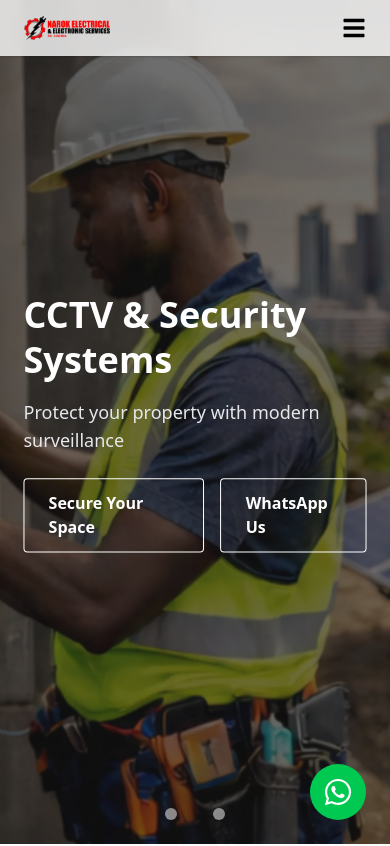
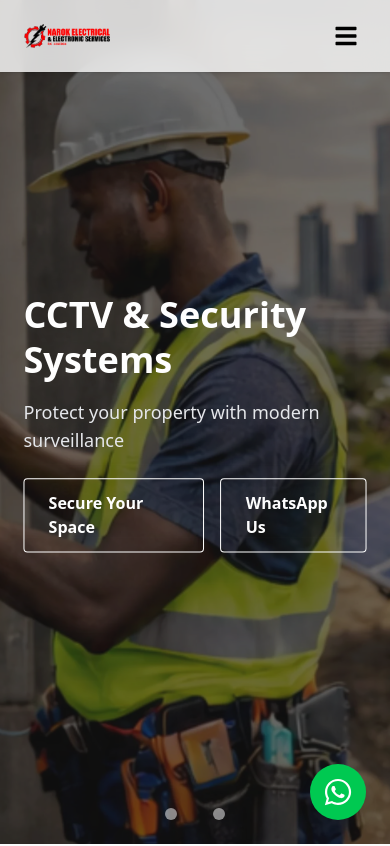
Before and after one commit to Goodlucketi/narok_site, a React (Vite) app: page / in a window 390 px wide. Shown: the top 846 px of the page. Built offline with nearby package versions, Linux system fonts and the light colour scheme.

Commit message:
menu button

```diff
--- a/src/components/Navabr.jsx
+++ b/src/components/Navabr.jsx
@@ -100,7 +100,7 @@ const Navbar = () => {
           {/* Mobile Menu Button */}
           <button
             onClick={() => setOpen(true)}
-            className="md:hidden text-2xl text-primary"
+            className="md:hidden p-2 text-2xl text-primary"
             aria-label="Open menu"
           >
             <FaBars />
```
